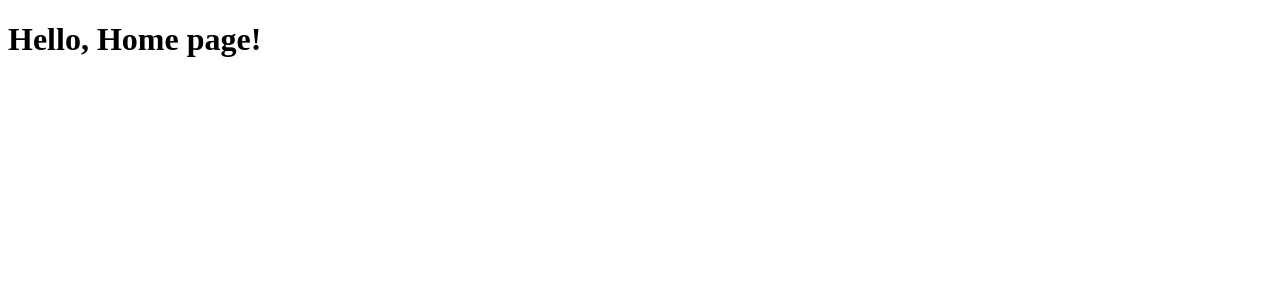
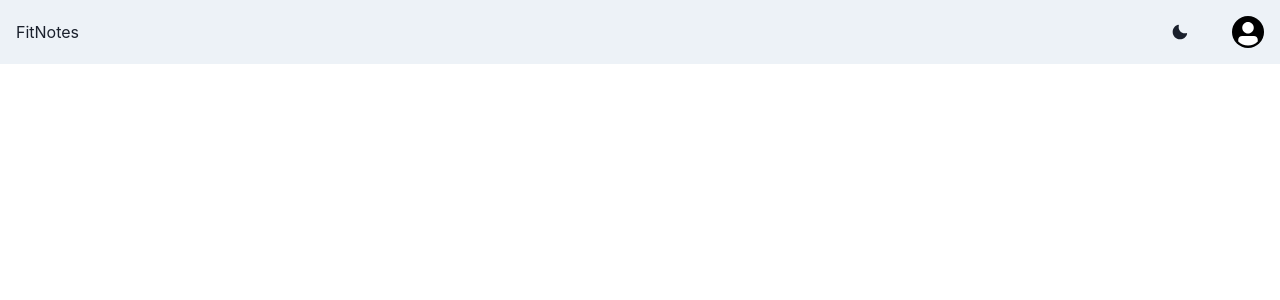
Before and after one commit to Zaland/FitNotesv2, a Next.js app: page / in a window 1280 px wide. Shown: the top 300 px of the page. Built offline with nearby package versions, Linux system fonts and the light colour scheme.

Commit message:
Add chakra ui and navbar component

```diff
--- /dev/null
+++ b/src/app/components/navbar.tsx
@@ -0,0 +1,48 @@
+"use client";
+
+import {
+    Box,
+    Flex,
+    Avatar,
+    Button,
+    Menu,
+    MenuButton,
+    MenuList,
+    MenuItem,
+    useColorModeValue,
+    Stack,
+    useColorMode,
+} from "@chakra-ui/react";
+import { MoonIcon, SunIcon } from "@chakra-ui/icons";
+
+export const Navbar = () => {
+    const { colorMode, toggleColorMode } = useColorMode();
+
+    return (
+        <>
+            <Box bg={useColorModeValue("gray.100", "gray.900")} px={4}>
+                <Flex h={16} alignItems="center" justifyContent="space-between">
+                    <Box>FitNotes</Box>
+
+                    <Flex alignItems="center">
+                        <Stack direction="row" spacing={7}>
+                            <Button onClick={toggleColorMode}>
+                                {colorMode === "light" ? <MoonIcon /> : <SunIcon />}
+                            </Button>
+
+                            <Menu>
+                                <MenuButton as={Button} rounded="full" variant="link" cursor="pointer" minW={0}>
+                                    <Avatar size="sm" bg={colorMode === "light" ? "black" : "gray"} />
+                                </MenuButton>
+                                <MenuList alignItems="center">
+                                    <MenuItem>Settings</MenuItem>
+                                    <MenuItem>Logout</MenuItem>
+                                </MenuList>
+                            </Menu>
+                        </Stack>
+                    </Flex>
+                </Flex>
+            </Box>
+        </>
+    );
+};
--- a/src/app/layout.tsx
+++ b/src/app/layout.tsx
@@ -1,16 +1,11 @@
-export const metadata = {
-  title: 'Next.js',
-  description: 'Generated by Next.js',
+import { Providers } from "./providers";
+
+export default function RootLayout({ children }: { children: React.ReactNode }) {
+    return (
+        <html lang="en">
+            <body>
+                <Providers>{children}</Providers>
+            </body>
+        </html>
+    );
 }
-
-export default function RootLayout({
-  children,
-}: {
-  children: React.ReactNode
-}) {
-  return (
-    <html lang="en">
-      <body>{children}</body>
-    </html>
-  )
-}
--- a/src/app/page.tsx
+++ b/src/app/page.tsx
@@ -1,3 +1,7 @@
+"use client";
+
+import { Navbar } from "./components/navbar";
+
 export default function Page() {
-  return <h1>Hello, Home page!</h1>;
+    return <Navbar />;
 }
--- /dev/null
+++ b/src/app/providers.tsx
@@ -0,0 +1,7 @@
+"use client";
+
+import { ChakraProvider } from "@chakra-ui/react";
+
+export function Providers({ children }: { children: React.ReactNode }) {
+    return <ChakraProvider>{children}</ChakraProvider>;
+}
```
Also changed, not shown: package.json (+10 -4 lines), 1 other file (tests, documents, lock files or other folders).
